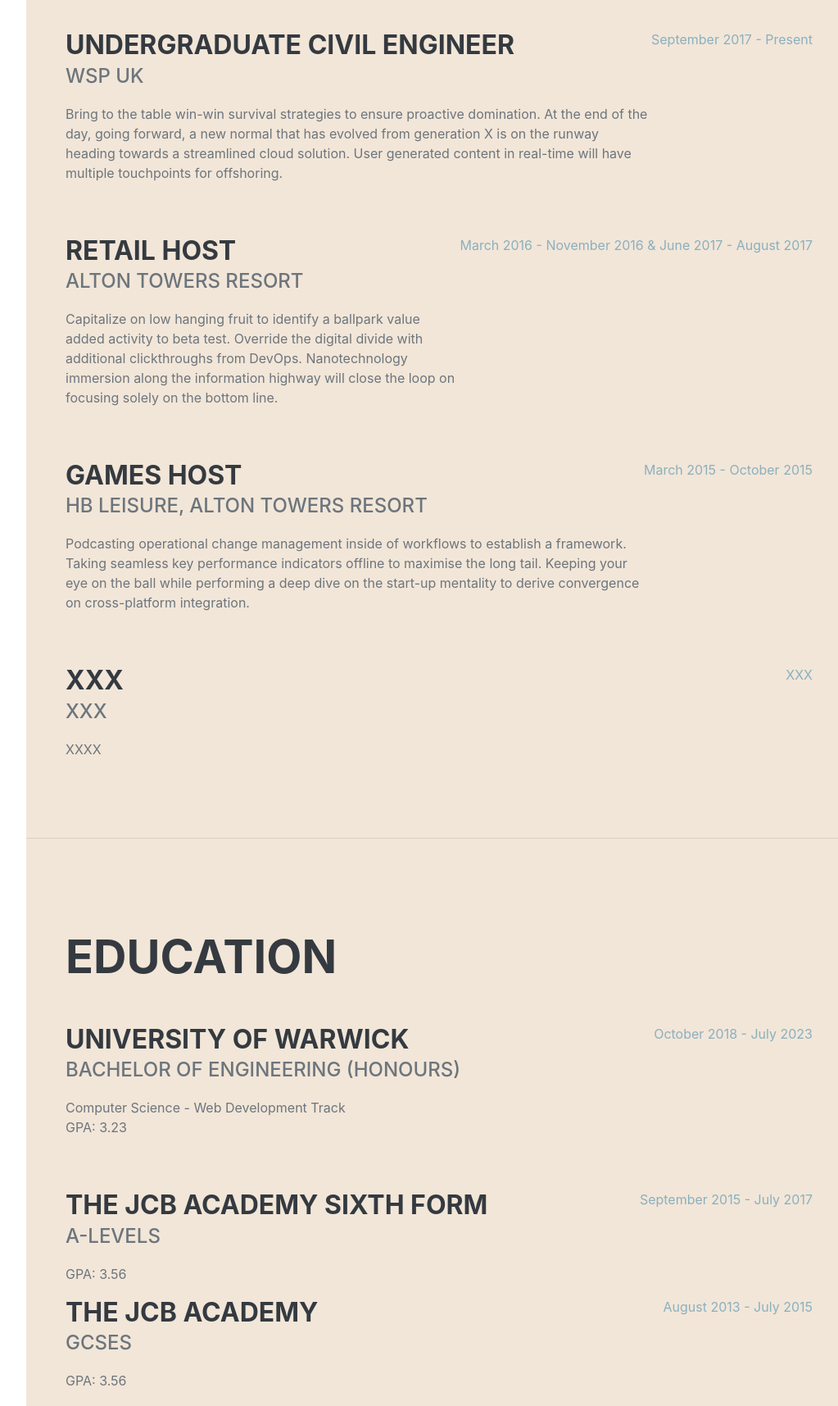
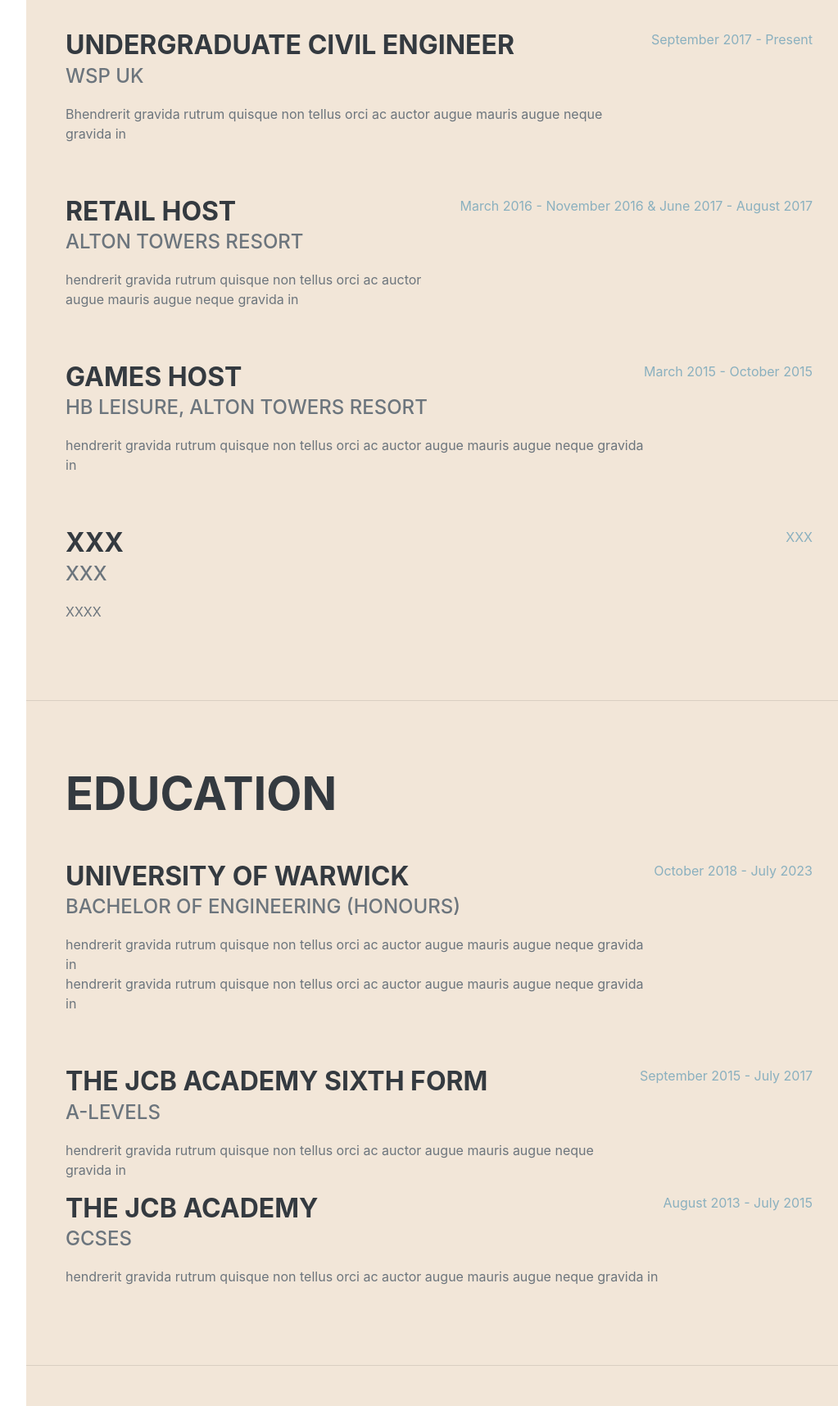
Before and after one commit to becckyyyyy/becckyyyyy.github.io, a plain HTML site: page index.html in a window 1280 px wide. Shown: the part 960-2675 px from the top of the page at 82% size, without its empty margins (240-1263 px from the left). Drawn offline with nearby package versions, Linux system fonts and the light colour scheme; a web font is replaced by a local one.

Commit message:
Add files via upload

```diff
--- a/index.html
+++ b/index.html
@@ -48,7 +48,7 @@
                         <br>
                         <i class="far fa-envelope"></i> <a href="mailto:name@email.com">Contact Me</a>
                     </div>
-                    <p class="lead mb-5">I am experienced in leveraging agile frameworks to provide a robust synopsis for high level overviews. Iterative approaches to corporate strategy foster collaborative thinking to further the overall value proposition.</p>
+                    <p class="lead mb-5">hendrerit gravida rutrum quisque non tellus orci ac auctor augue mauris augue neque gravida in</p>
                     <div class="social-icons">
                         <a class="social-icon" href="https://www.linkedin.com/in/becky-toni-rothwell"><i class="fab fa-linkedin-in"></i></a>
                         <a class="social-icon" href="https://www.instagram.com/becckyyyyy/"><i class="fab fa-instagram"></i></a>
@@ -65,7 +65,7 @@
                         <div class="flex-grow-1">
                             <h3 class="mb-0">Undergraduate Civil Engineer</h3>
                             <div class="subheading mb-3"> WSP UK</div>
-                            <p>Bring to the table win-win survival strategies to ensure proactive domination. At the end of the day, going forward, a new normal that has evolved from generation X is on the runway heading towards a streamlined cloud solution. User generated content in real-time will have multiple touchpoints for offshoring.</p>
+                            <p>Bhendrerit gravida rutrum quisque non tellus orci ac auctor augue mauris augue neque gravida in</p>
                         </div>
                         <div class="flex-shrink-0"><span class="text-primary">September 2017 - Present</span></div>
                     </div>
@@ -73,7 +73,7 @@
                         <div class="flex-grow-1">
                             <h3 class="mb-0">Retail Host</h3>
                             <div class="subheading mb-3">Alton Towers Resort</div>
-                            <p>Capitalize on low hanging fruit to identify a ballpark value added activity to beta test. Override the digital divide with additional clickthroughs from DevOps. Nanotechnology immersion along the information highway will close the loop on focusing solely on the bottom line.</p>
+                            <p>hendrerit gravida rutrum quisque non tellus orci ac auctor augue mauris augue neque gravida in</p>
                         </div>
                         <div class="flex-shrink-0"><span class="text-primary">March 2016 - November 2016 & June 2017 - August 2017</span></div>
                     </div>
@@ -81,7 +81,7 @@
                         <div class="flex-grow-1">
                             <h3 class="mb-0">Games Host</h3>
                             <div class="subheading mb-3">HB Leisure, Alton Towers Resort</div>
-                            <p>Podcasting operational change management inside of workflows to establish a framework. Taking seamless key performance indicators offline to maximise the long tail. Keeping your eye on the ball while performing a deep dive on the start-up mentality to derive convergence on cross-platform integration.</p>
+                            <p>hendrerit gravida rutrum quisque non tellus orci ac auctor augue mauris augue neque gravida in</p>
                         </div>
                         <div class="flex-shrink-0"><span class="text-primary">March 2015 - October 2015</span></div>
                     </div>
@@ -104,8 +104,8 @@
                         <div class="flex-grow-1">
                             <h3 class="mb-0">University of Warwick</h3>
                             <div class="subheading mb-3">Bachelor of Engineering (Honours)</div>
-                            <div>Computer Science - Web Development Track</div>
-                            <p>GPA: 3.23</p>
+                            <div>hendrerit gravida rutrum quisque non tellus orci ac auctor augue mauris augue neque gravida in</div>
+                            <p>hendrerit gravida rutrum quisque non tellus orci ac auctor augue mauris augue neque gravida in</p>
                         </div>
                         <div class="flex-shrink-0"><span class="text-primary">October 2018 - July 2023</span></div>
                     </div>
@@ -113,7 +113,7 @@
                         <div class="flex-grow-1">
                             <h3 class="mb-0">The JCB Academy Sixth Form</h3>
                             <div class="subheading mb-3">A-Levels</div>
-                            <p>GPA: 3.56</p>
+                            <p>hendrerit gravida rutrum quisque non tellus orci ac auctor augue mauris augue neque gravida in</p>
                         </div>
                         <div class="flex-shrink-0"><span class="text-primary">September 2015 - July 2017</span></div>
                     </div>
@@ -121,7 +121,7 @@
                         <div class="flex-grow-1">
                             <h3 class="mb-0">The JCB Academy</h3>
                             <div class="subheading mb-3">GCSEs</div>
-                            <p>GPA: 3.56</p>
+                            <p>hendrerit gravida rutrum quisque non tellus orci ac auctor augue mauris augue neque gravida in</p>
                         </div>
                         <div class="flex-shrink-0"><span class="text-primary">August 2013 - July 2015</span></div>
                     </div>
```
Also changed, not shown: css/styles.css.
